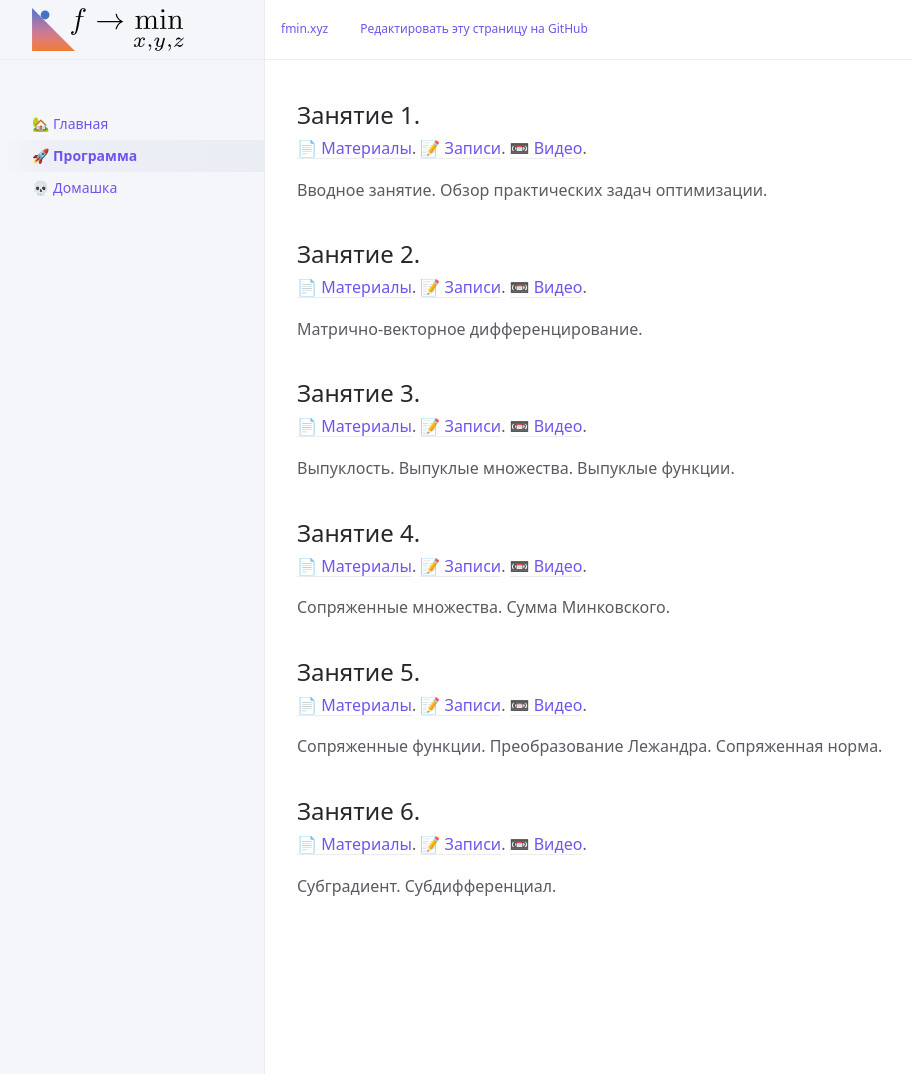
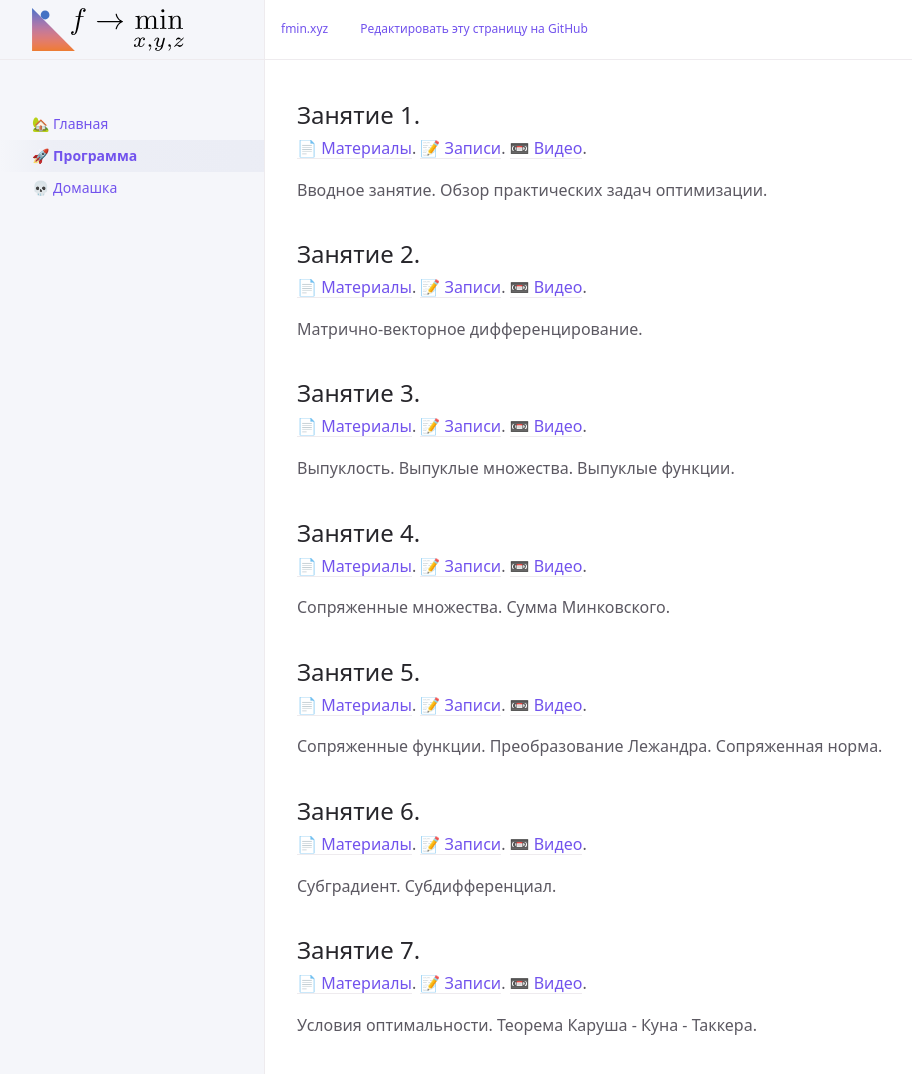
Before and after one commit to MerkulovDaniil/mipt21, a Jekyll site: the page built from program.md, in a window 1280 px wide and 1086 px high. Shown: the top 1074 px of the window, without its empty margins (107-1019 px from the left). Built offline with Jekyll 4.4.1, drawn with Linux system fonts in a browser that asks for light colours; our own code applies the rules of GitHub Pages for plain Markdown files; a script that is not in the unit is left out.

Commit message:
Update program.md

```diff
--- a/program.md
+++ b/program.md
@@ -39,3 +39,9 @@ nav_order: 2
 [📄 Материалы](/presentations/6.pdf). [📝 Записи](/notes/6.pdf). [📼 Видео](https://youtu.be/cr4D50lrHg8).
 
 Субградиент. Субдифференциал.
+
+## Занятие 7.
+
+[📄 Материалы](/presentations/6.pdf). [📝 Записи](/notes/6.pdf). [📼 Видео](https://youtu.be/cr4D50lrHg8).
+
+Условия оптимальности. Теорема Каруша - Куна - Таккера.
```
